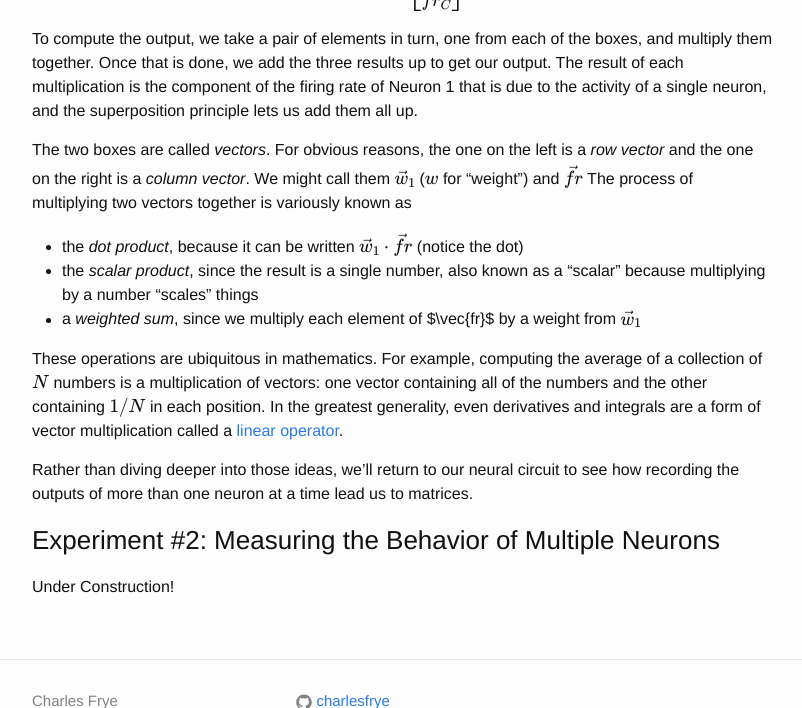
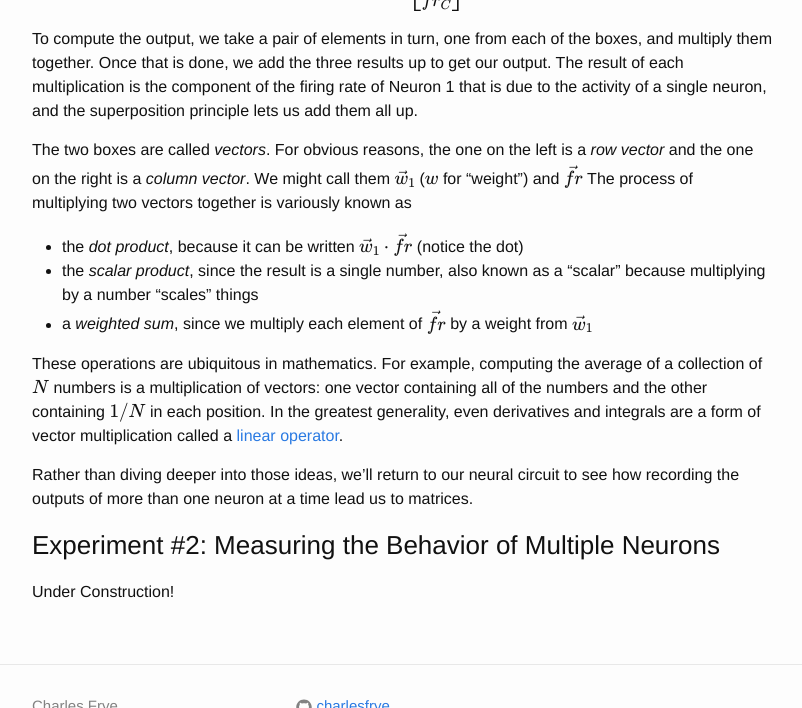
Before and after one commit to charlesfrye/charlesfrye.github.io, a Jekyll site: the page built from _posts/2017-08-17-linear-algebra-for-neuroscientists.markdown, in a window 1280 px wide and 900 px high, scrolled down 3416 px, cut to the strip 0-708 px from the top of the window. Shown: the whole strip, without its empty margins (238-1040 px from the left). Built offline with Jekyll 4.4.1, drawn with Linux system fonts in a browser that asks for light colours; formulas are drawn with MathJax 3.

Commit message:
Fixes two more TeX issues

```diff
--- a/_posts/2017-08-17-linear-algebra-for-neuroscientists.markdown
+++ b/_posts/2017-08-17-linear-algebra-for-neuroscientists.markdown
@@ -215,6 +215,7 @@
 $$
 fr_1 = A_1 \cdot fr_A + B_1 \cdot fr_B + C_1 \cdot fr_C
 $$ <!---_--->
+{: style="text-align: center"}
 
 We can shorten this equation substantially by writing
 
@@ -278,7 +279,7 @@
 (notice the dot)
 - the *scalar product*, since the result is a single number,
 also known as a "scalar" because multiplying by a number "scales" things
-- a *weighted sum*, since we multiply each element of $\vec{fr}$
+- a *weighted sum*, since we multiply each element of $$\vec{fr}$$
 by a weight from $$\vec{w}_1$$<!---_--->
 
 These operations are ubiquitous in mathematics.
```
